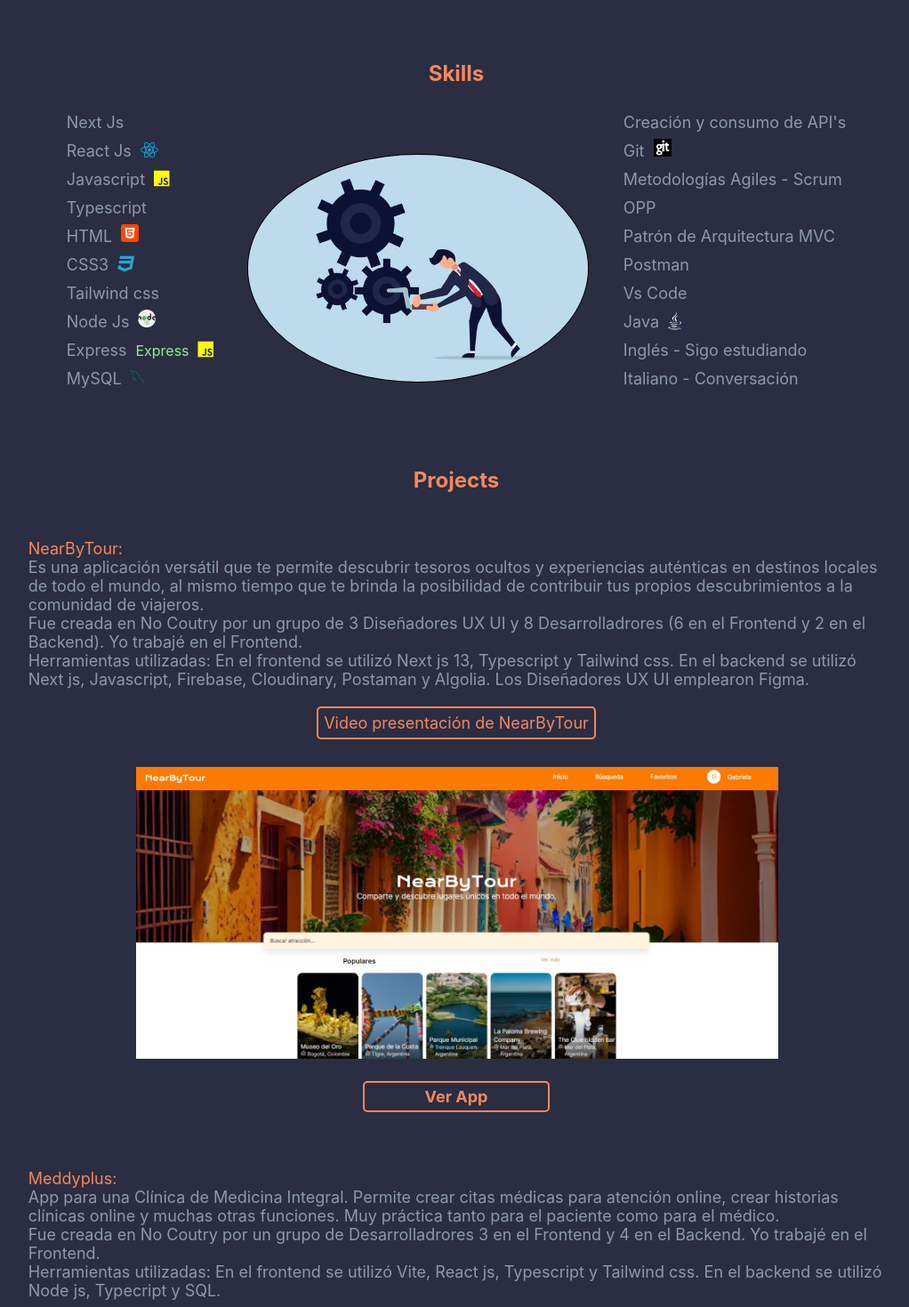
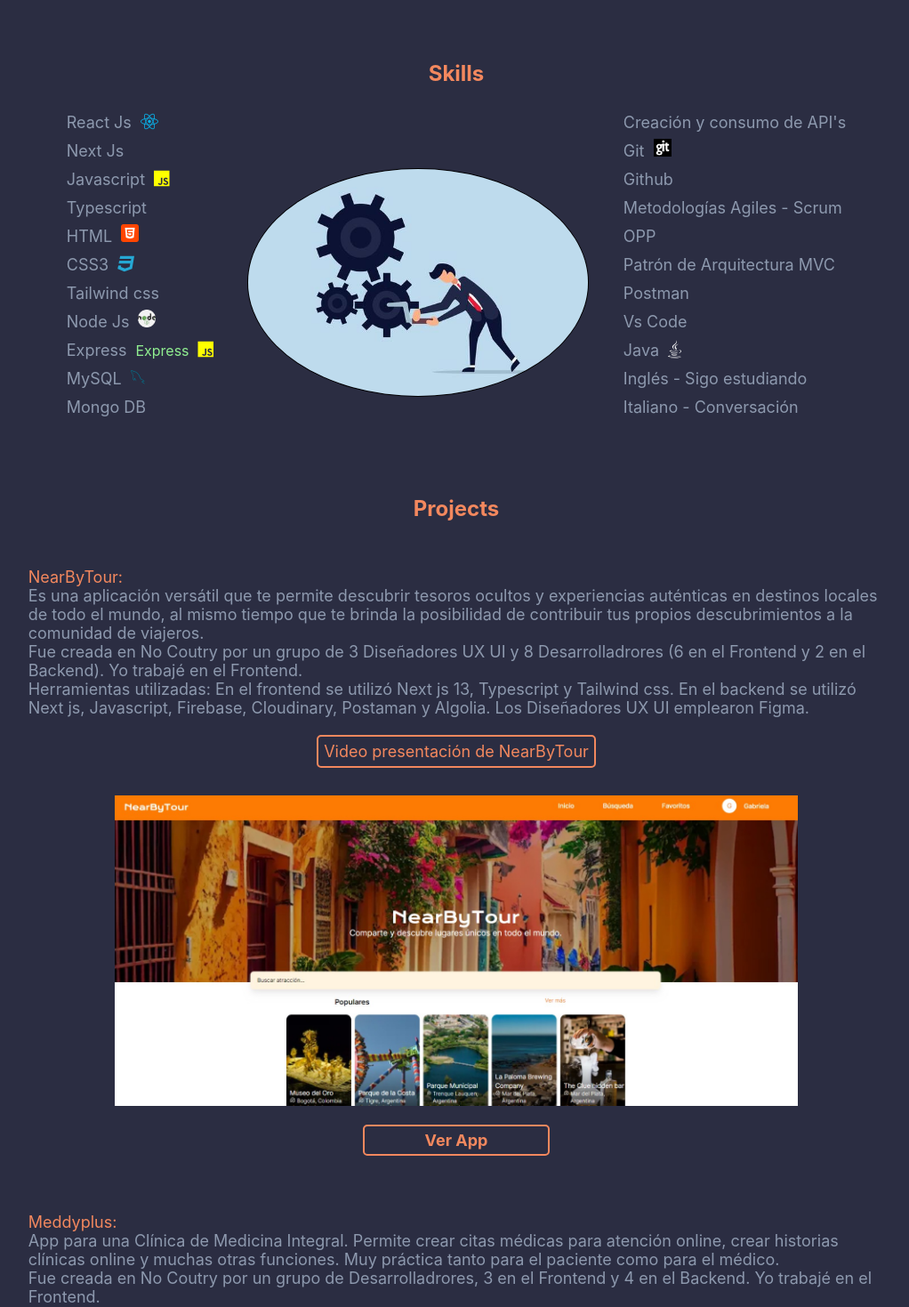
Before and after one commit to OLuciani/portfolio-react-js, a React (Create React App) app: page / in a window 1280 px wide. Shown: the part 660-2129 px from the top of the page at 89% size, without its empty margins (127-1149 px from the left). Built offline with nearby package versions, Linux system fonts and the light colour scheme.

Commit message:
Correcciones varias

```diff
--- a/src/components/Projects.js
+++ b/src/components/Projects.js
@@ -79,7 +79,7 @@ function Projects() {
                   y muchas otras funciones. Muy práctica tanto para el paciente
                   como para el médico.
                   <br />
-                  Fue creada en No Coutry por un grupo de Desarrolladrores 3 en
+                  Fue creada en No Coutry por un grupo de Desarrolladrores, 3 en
                   el Frontend y 4 en el Backend. Yo trabajé en el Frontend.
                   <br />
                   Herramientas utilizadas: En el frontend
@@ -95,7 +95,7 @@ function Projects() {
               </div>
 
             <div className="div-image-project">
-              <a href="https://meddyplus.netlify.app/">
+              <a href="https://meddyplus.netlify.app">
                 <img
                   className="image-project"
                   src={imagenMeddyplus}
@@ -104,7 +104,7 @@ function Projects() {
               </a>
             </div>
             <div className="div-button-ver-proyecto">
-              <a href="https://meddyplus.netlify.app/">
+              <a href="https://meddyplus.netlify.app">
                 <p className="button-ver-proyecto">Ver App</p>
               </a>
             </div>
--- a/src/components/Skills.js
+++ b/src/components/Skills.js
@@ -13,8 +13,8 @@ function Skills() {
 
       <div className="caja-skills">
         <ul className="box-skills1">
+          <li>React Js<i className="fa-brands fa-react icono-react" /></li>
           <li>Next Js<i className="" /></li>
-          <li>React Js<i className="fa-brands fa-react icono-react" /></li>
           <li>Javascript<i className="fa-brands fa-js icono-javascript" /></li>
           <li>Typescript<i className="" /></li>
           <li>HTML<img className="imagen-html5" src={imagenhtml} alt="imagen-html5"/></li>
@@ -23,6 +23,7 @@ function Skills() {
           <li>Node Js<img className="imagen-node" src={imagennode} alt="imagen-nodeJS"/></li>
           <li>Express<span className="span-express">Express</span><i className="fa-brands fa-js icono-javascript" /></li>
           <li>MySQL<img className="imagen-mysql" src={imagenmysql} alt="imagen-mysql"/></li>
+          <li>Mongo DB</li>
         </ul>
 
         <img className="photo-skills" src={imagenskills} alt="imagen-skills" />
@@ -30,6 +31,7 @@ function Skills() {
         <ul className="box-skills2">
           <li>Creación y consumo de API's</li>
           <li>Git<img className="imagen-git" src={imagengit} alt="imagen-git"/></li>
+          <li>Github</li>
           <li>Metodologías Agiles - Scrum</li>
           <li>OPP</li>
           <li>Patrón de Arquitectura MVC</li>
--- a/src/components/projects.css
+++ b/src/components/projects.css
@@ -40,11 +40,16 @@
   color: rgb(243, 136, 94)
 }
 
+.div-image-project  {
+  padding-left: 3%;
+  padding-right: 3%;
+}
+
 .image-project {
   /* width: 310px; */
   width: 100%;
-  padding-left: 3%;
-  padding-right: 3%;
+ /*  padding-left: 3%;
+  padding-right: 3%; */
   margin-left: 0.1%;
   /* border: solid 1px white; */
 }
@@ -125,6 +130,18 @@ margin-bottom: 3%;
     font-size: 24px;
     padding-top: 7%;
   }
+  .div-image-project a {
+    display: flex;
+    flex-wrap: wrap;
+    flex-direction: row;
+    justify-content: center;
+  }
+
+  .image-project {
+    /* padding-left: 0%;
+    padding-right: 0%; */
+    width: 90%;
+  }
 
   /* .image-project {
     width: 600px;
```
